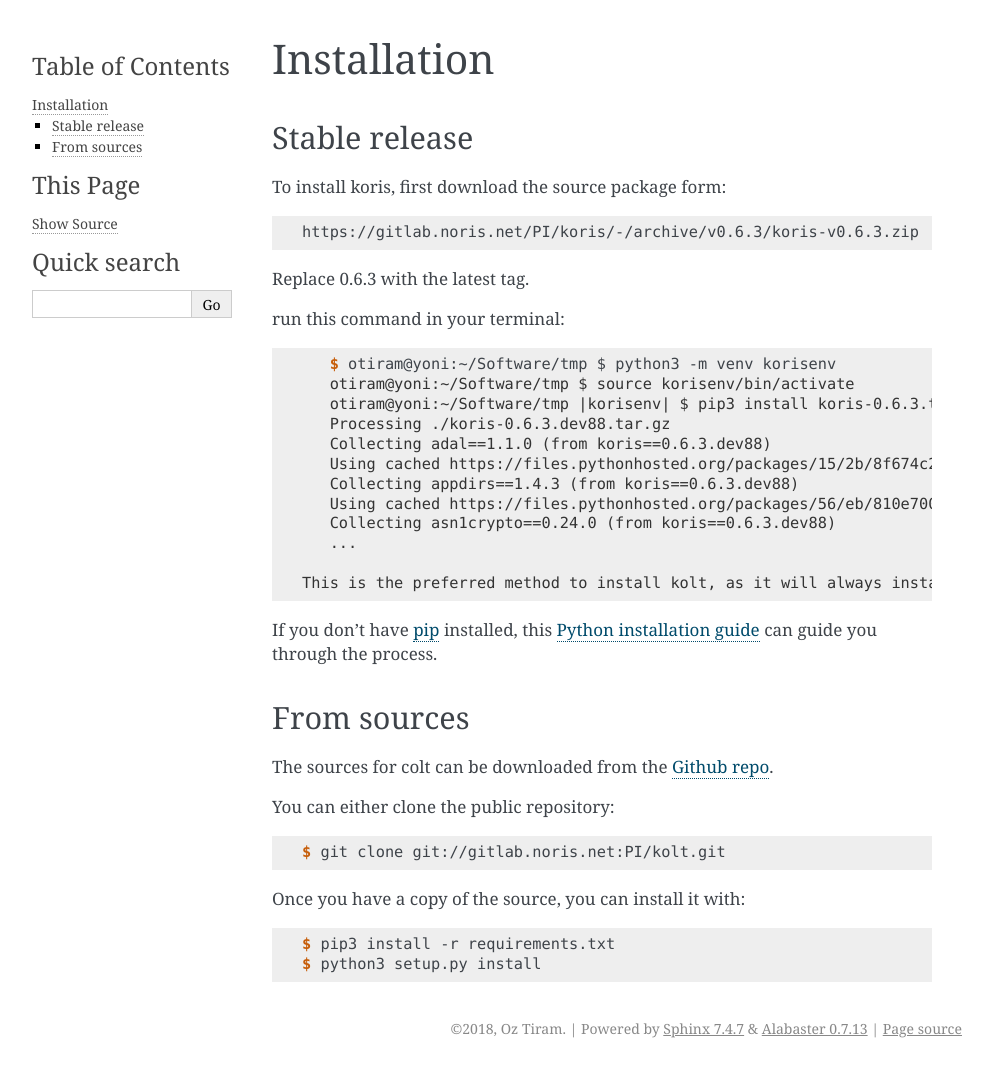
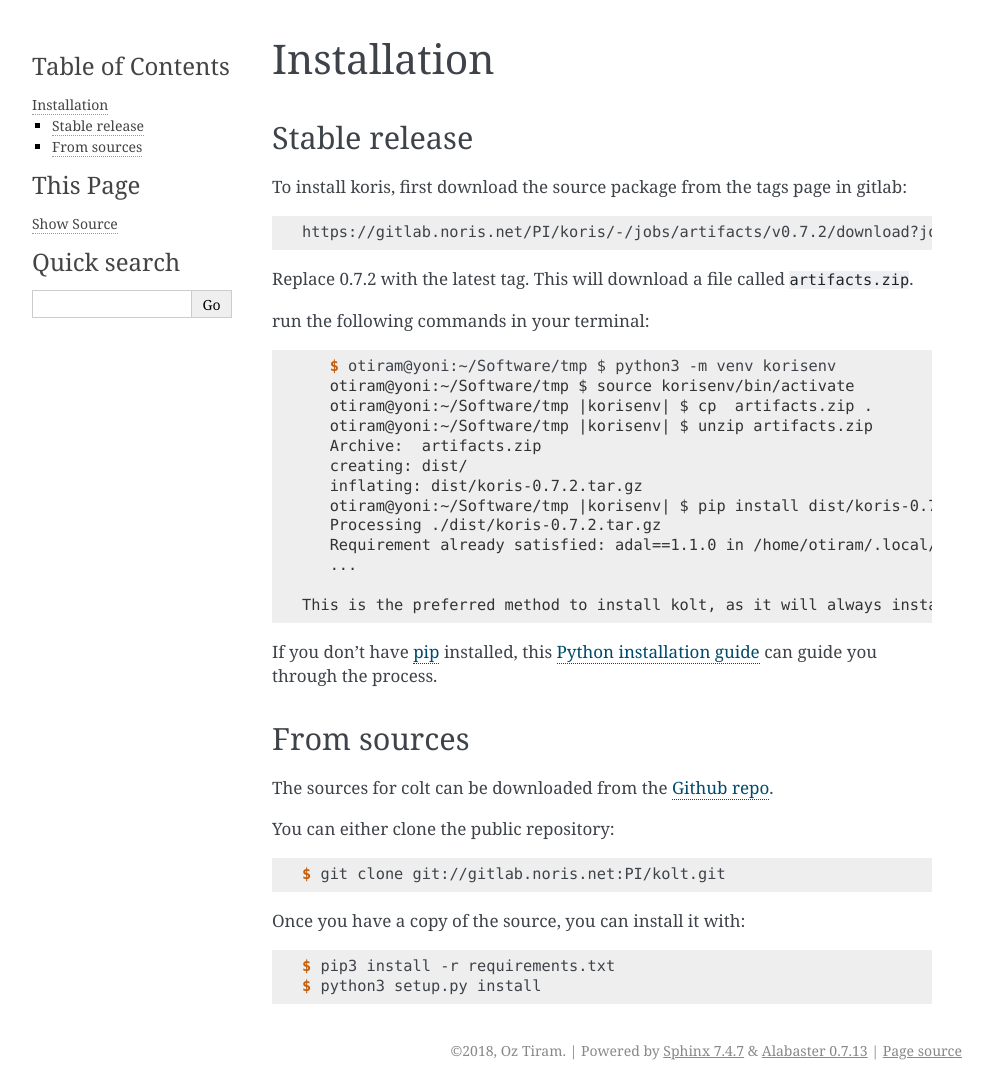
Before and after one commit to noris-network/koris, a Sphinx documentation site: the page built from docs/installation.rst, in a window 1280 px wide. Shown: the whole page, without its empty margins (148-1141 px from the left). Built offline with Sphinx 7.4.7, drawn with Linux system fonts in a browser that asks for light colours; pages that are not in the unit, such as notebooks, are missing from menus; before the commit the page ends 1068 px from its top, so only the background shows below that.

Commit message:
Update installation documentation
skip-end-to-end-tests

```diff
--- a/docs/installation.rst
+++ b/docs/installation.rst
@@ -4,31 +4,32 @@
 Installation
 ============
 
-
 Stable release
 --------------
 
-To install koris, first download the source package form:
+To install koris, first download the source package from the tags page in gitlab:
 
 .. code::
 
-   https://gitlab.noris.net/PI/koris/-/archive/v0.6.3/koris-v0.6.3.zip
+   https://gitlab.noris.net/PI/koris/-/jobs/artifacts/v0.7.2/download?job=build
 
-Replace 0.6.3 with the latest tag.
+Replace 0.7.2 with the latest tag. This will download a file called
+``artifacts.zip``.
 
-run this command in your terminal:
+run the following commands in your terminal:
 
 .. code-block:: console
 
     $ otiram@yoni:~/Software/tmp $ python3 -m venv korisenv
     otiram@yoni:~/Software/tmp $ source korisenv/bin/activate
-    otiram@yoni:~/Software/tmp |korisenv| $ pip3 install koris-0.6.3.tar.gz
-    Processing ./koris-0.6.3.dev88.tar.gz
-    Collecting adal==1.1.0 (from koris==0.6.3.dev88)
-    Using cached https://files.pythonhosted.org/packages/15/2b/8f674c2a20bb2a55f8f1c8fb7a458c9b513409b2cfc42f73e4cbc1ee757e/adal-1.1.0-py2.py3-none-any.whl
-    Collecting appdirs==1.4.3 (from koris==0.6.3.dev88)
-    Using cached https://files.pythonhosted.org/packages/56/eb/810e700ed1349edde4cbdc1b2a21e28cdf115f9faf263f6bbf8447c1abf3/appdirs-1.4.3-py2.py3-none-any.whl
-    Collecting asn1crypto==0.24.0 (from koris==0.6.3.dev88)
+    otiram@yoni:~/Software/tmp |korisenv| $ cp  artifacts.zip .
+    otiram@yoni:~/Software/tmp |korisenv| $ unzip artifacts.zip
+    Archive:  artifacts.zip
+    creating: dist/
+    inflating: dist/koris-0.7.2.tar.gz
+    otiram@yoni:~/Software/tmp |korisenv| $ pip install dist/koris-0.7.2.tar.gz
+    Processing ./dist/koris-0.7.2.tar.gz
+    Requirement already satisfied: adal==1.1.0 in /home/otiram/.local/share/virtualenvs/koris-ijrmZRy0/lib/python3.6/site-packages (from koris==0.7.2) (1.1.0)
     ...
 
  This is the preferred method to install kolt, as it will always install the most recent stable release.
```
Also changed, not shown: README.rst (+14 -13 lines), .gitlab-ci.yml.
